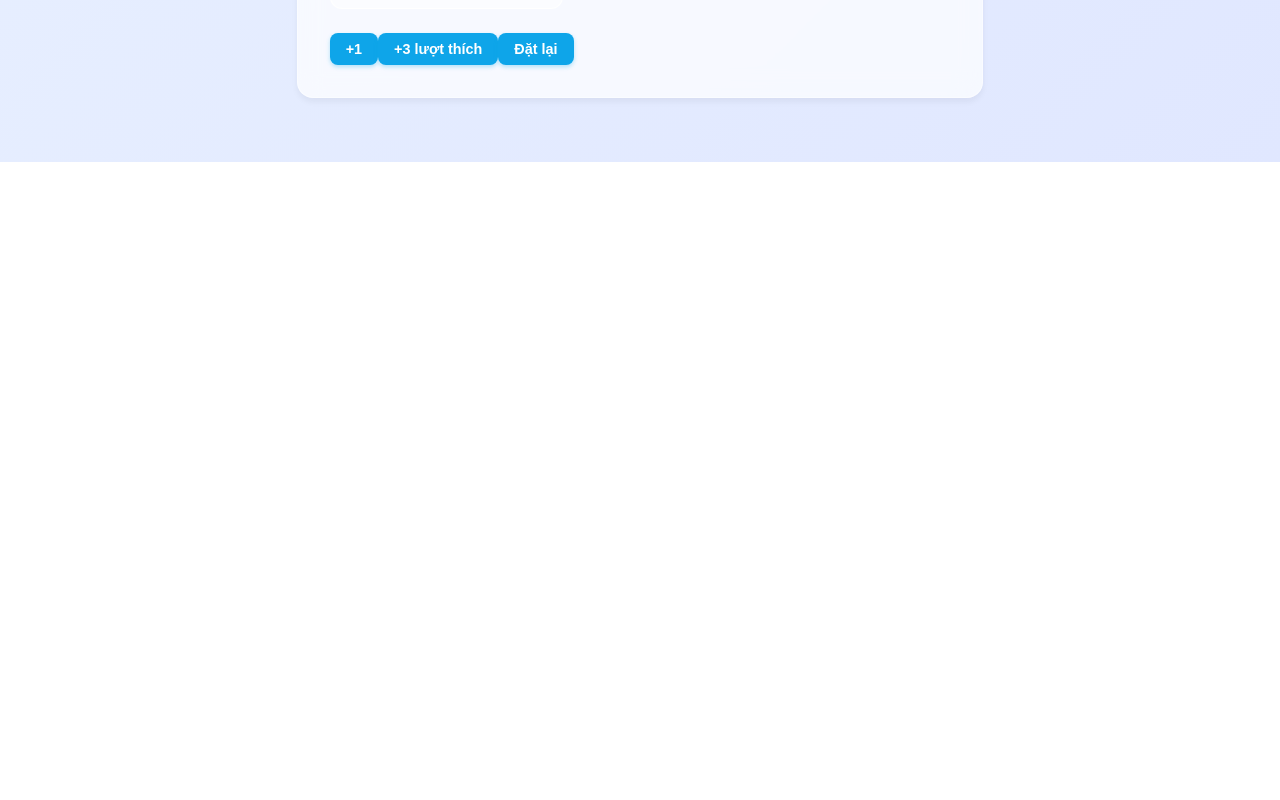
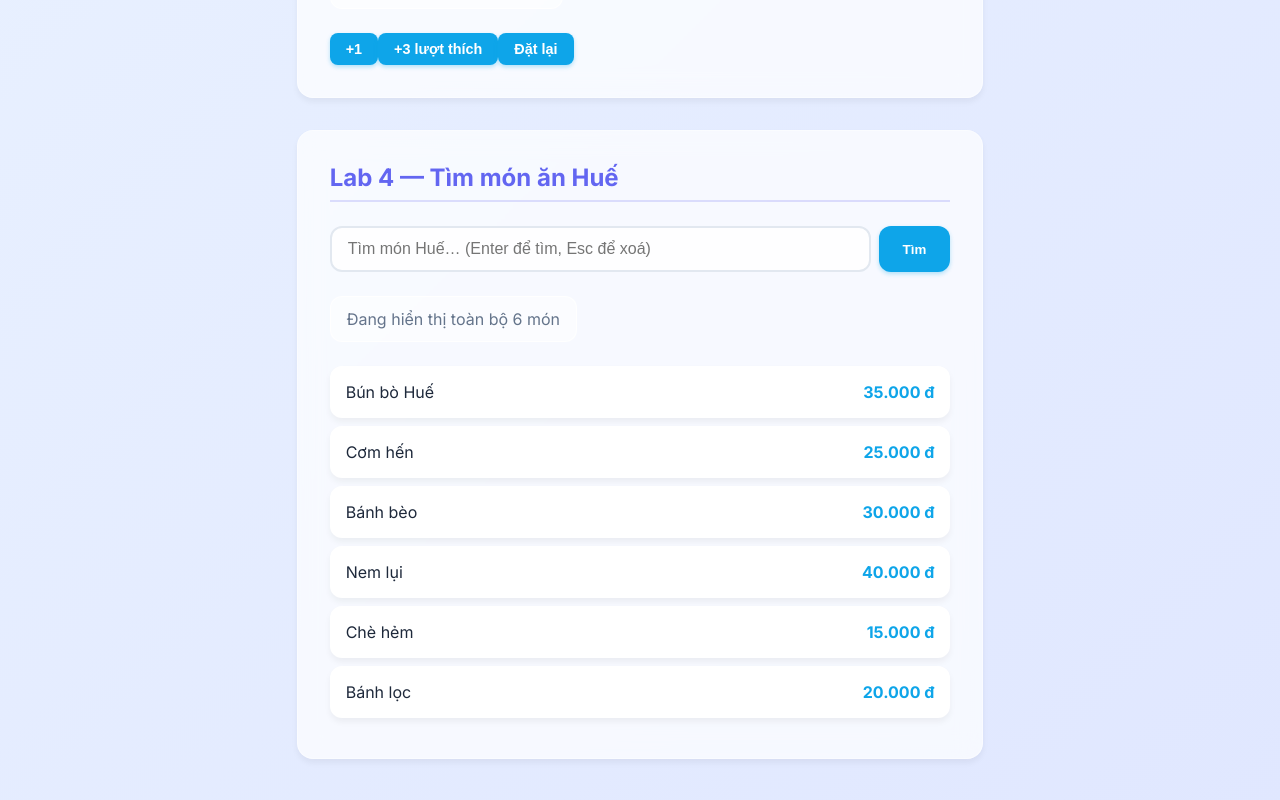
Before and after one commit to phucloc1410/phu-xuan-react, a React (Vite) app in the folder phu-xuan-react/: page / in a window 1280 px wide. Shown: the part 2353-3153 px from the top of the page. Before the commit the page ends 2515 px from the top, so only its background shows below. Built offline with nearby package versions, Linux system fonts and the light colour scheme.

Commit message:
Lab 4: form tìm món, phím Enter/Esc, gợi ý

```diff
--- /dev/null
+++ b/phu-xuan-react/src/components/Bài7/FormTimMonAn.jsx
@@ -0,0 +1,61 @@
+import { useState } from 'react';
+
+const GOI_Y = ['bún', 'bánh', 'chè', 'hến'];
+
+export default function FormTimMonAn({ onTimKiem }) {
+  const [tuKhoa, setTuKhoa] = useState('');
+  const [dangFocus, setDangFocus] = useState(false);
+
+  // Enter trong ô nhập sẽ tự gửi form -> không cần bắt phím Enter riêng
+  function handleSubmit(e) {
+    e.preventDefault();                 // chặn tải lại trang
+    onTimKiem(tuKhoa.trim());
+  }
+
+  function handleKeyDown(e) {
+    if (e.nativeEvent.isComposing) return; // đang gõ dấu tiếng Việt: bỏ qua
+    if (e.key === 'Escape') {
+      e.preventDefault();               // chặn hành vi xoá mặc định của ô search
+      setTuKhoa('');
+      onTimKiem('');
+    }
+  }
+
+  function handleChonGoiY(goiY) {
+    setTuKhoa(goiY);
+    onTimKiem(goiY);
+  }
+
+  return (
+    <form className="form-tim" onSubmit={handleSubmit}>
+      <input
+        type="search"
+        aria-label="Tìm món ăn Huế"
+        value={tuKhoa}
+        onChange={(e) => setTuKhoa(e.target.value)}
+        onKeyDown={handleKeyDown}
+        onFocus={() => setDangFocus(true)}
+        onBlur={() => setDangFocus(false)}
+        placeholder="Tìm món Huế… (Enter để tìm, Esc để xoá)"
+      />
+      <button type="submit">Tìm</button>
+
+      {dangFocus && (
+        <div className="goi-y">
+          {GOI_Y.map((goiY) => (
+            <button
+              key={goiY}
+              type="button"
+              // Giữ tiêu điểm ở ô nhập: nếu không, blur chạy trước click
+              // và khung gợi ý biến mất trước khi kịp nhận cú bấm
+              onMouseDown={(e) => e.preventDefault()}
+              onClick={() => handleChonGoiY(goiY)}
+            >
+              {goiY}
+            </button>
+          ))}
+        </div>
+      )}
+    </form>
+  );
+}
--- /dev/null
+++ b/phu-xuan-react/src/components/Bài7/TimMonAnHue.jsx
@@ -0,0 +1,35 @@
+import { useState } from 'react';
+import { DS_MON_AN } from '../../data/monAnHue';
+import FormTimMonAn from './FormTimMonAn';
+
+// So khớp không phân biệt hoa thường
+function khop(ten, tuKhoa) {
+  return ten.toLowerCase().includes(tuKhoa.toLowerCase());
+}
+
+export default function TimMonAnHue() {
+  const [tuKhoaDaTim, setTuKhoaDaTim] = useState('');
+
+  const ketQua = tuKhoaDaTim
+    ? DS_MON_AN.filter((mon) => khop(mon.ten, tuKhoaDaTim))
+    : DS_MON_AN;
+
+  return (
+    <section className="lab">
+      <h2>Lab 4 — Tìm món ăn Huế</h2>
+      <FormTimMonAn onTimKiem={setTuKhoaDaTim} />
+      <p className="thong-ke">
+        {tuKhoaDaTim
+          ? 'Tìm thấy ' + ketQua.length + ' món cho "' + tuKhoaDaTim + '"'
+          : 'Đang hiển thị toàn bộ ' + DS_MON_AN.length + ' món'}
+      </p>
+      <ul className="ds-mon">
+        {ketQua.map((mon) => (
+          <li key={mon.id}>
+            {mon.ten} <small>{mon.gia.toLocaleString('vi-VN')} đ</small>
+          </li>
+        ))}
+      </ul>
+    </section>
+  );
+}
--- /dev/null
+++ b/phu-xuan-react/src/data/monAnHue.js
@@ -0,0 +1,8 @@
+export const DS_MON_AN = [
+  { id: 1, ten: 'Bún bò Huế', gia: 35000, moTa: 'Nước dùng cay nồng, sả và mắm ruốc.' },
+  { id: 2, ten: 'Cơm hến', gia: 25000, moTa: 'Hến xào, rau sống, bánh tráng nướng giòn.' },
+  { id: 3, ten: 'Bánh bèo', gia: 30000, moTa: 'Bánh bèo chén, tôm cháy, mỡ hành.' },
+  { id: 4, ten: 'Nem lụi', gia: 40000, moTa: 'Nem nướng than, cuốn bánh tráng, nước lèo đậu phộng.' },
+  { id: 5, ten: 'Chè hẻm', gia: 15000, moTa: 'Chè thập cẩm, chè bắp, chè hạt sen...' },
+  { id: 6, ten: 'Bánh lọc', gia: 20000, moTa: 'Bánh bột lọc nhân tôm thịt, gói lá chuối.' }
+];
--- a/phu-xuan-react/src/pages/Bài7Page.jsx
+++ b/phu-xuan-react/src/pages/Bài7Page.jsx
@@ -3,6 +3,7 @@ import ThuSuKien from '../components/Bài7/ThuSuKien';
 import DanhSachDiaDanh from '../components/Bài7/DanhSachDiaDanh';
 import KhamPhaDiaDanh from '../components/Bài7/KhamPhaDiaDanh';
 import LuotThichMonAn from '../components/Bài7/LuotThichMonAn';
+import TimMonAnHue from '../components/Bài7/TimMonAnHue';
 
 export default function Bài7Page() {
   return (
@@ -12,6 +13,7 @@ export default function Bài7Page() {
       <DanhSachDiaDanh />
       <KhamPhaDiaDanh />
       <LuotThichMonAn />
+      <TimMonAnHue />
     </main>
   );
 }
--- a/phu-xuan-react/src/styles/Bài7.css
+++ b/phu-xuan-react/src/styles/Bài7.css
@@ -344,3 +344,90 @@ button:disabled {
   background: #e2e8f0;
   color: #334155;
 }
+
+/* Lab 4 - Tìm món ăn */
+.form-tim {
+  position: relative;
+  display: flex;
+  gap: 0.5rem;
+  margin-bottom: 1.5rem;
+}
+
+.form-tim input[type="search"] {
+  flex: 1;
+  padding: 0.75rem 1rem;
+  border: 2px solid #e2e8f0;
+  border-radius: var(--radius-md);
+  font-size: 1rem;
+  outline: none;
+  transition: all 0.2s;
+  background: rgba(255, 255, 255, 0.8);
+}
+
+.form-tim input[type="search"]:focus {
+  border-color: var(--primary-color);
+  box-shadow: 0 0 0 3px rgba(14, 165, 233, 0.1);
+  background: white;
+}
+
+.goi-y {
+  position: absolute;
+  top: 110%;
+  left: 0;
+  right: 0;
+  background: white;
+  border-radius: var(--radius-md);
+  box-shadow: var(--shadow-md);
+  padding: 0.5rem;
+  display: flex;
+  flex-wrap: wrap;
+  gap: 0.5rem;
+  z-index: 10;
+  animation: slideDown 0.2s ease-out;
+}
+
+@keyframes slideDown {
+  from { opacity: 0; transform: translateY(-10px); }
+  to { opacity: 1; transform: translateY(0); }
+}
+
+.goi-y button {
+  background: #f1f5f9;
+  color: var(--text-main);
+  font-weight: normal;
+  padding: 0.5rem 1rem;
+  box-shadow: none;
+}
+
+.goi-y button:hover {
+  background: var(--primary-color);
+  color: white;
+}
+
+.ds-mon {
+  list-style: none;
+  padding: 0;
+}
+
+.ds-mon li {
+  display: flex;
+  justify-content: space-between;
+  align-items: center;
+  padding: 1rem;
+  background: white;
+  margin-bottom: 0.5rem;
+  border-radius: var(--radius-md);
+  box-shadow: var(--shadow-sm);
+  transition: all 0.2s;
+}
+
+.ds-mon li:hover {
+  transform: translateX(4px);
+  border-left: 4px solid var(--primary-color);
+}
+
+.ds-mon li small {
+  color: var(--primary-color);
+  font-weight: bold;
+  font-size: 1rem;
+}
```
